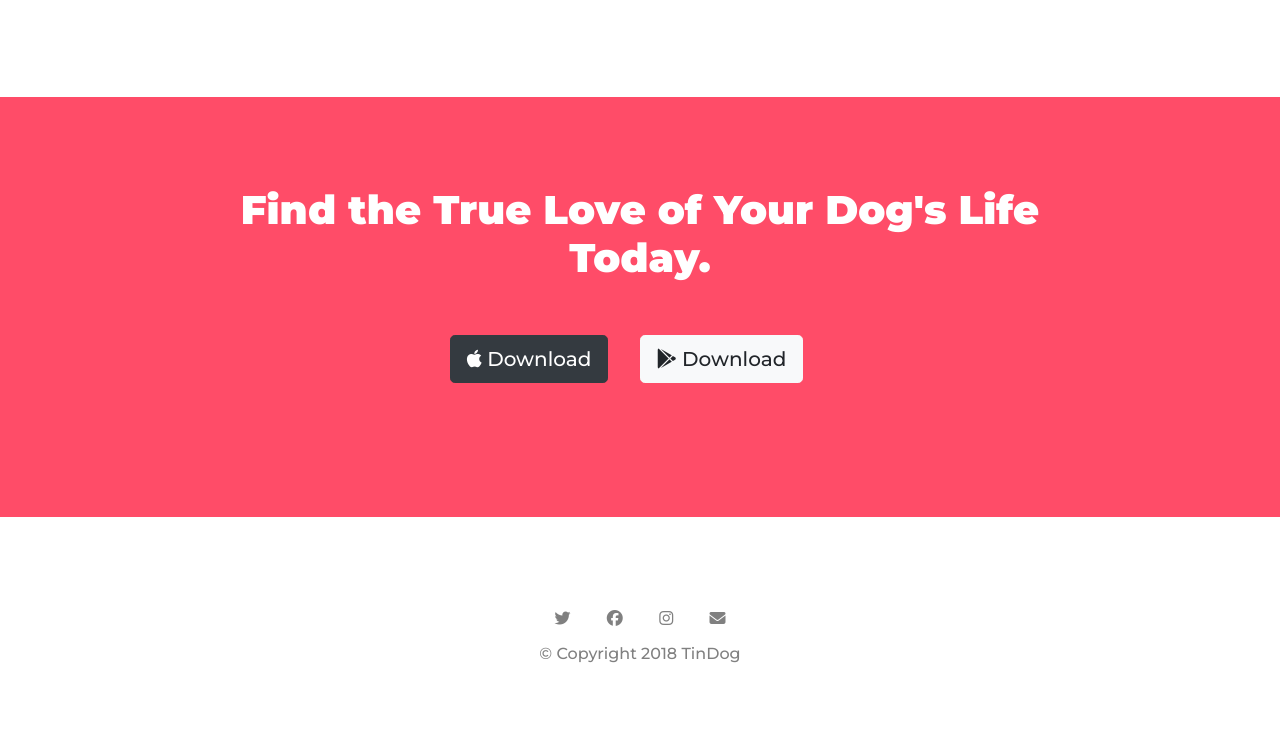
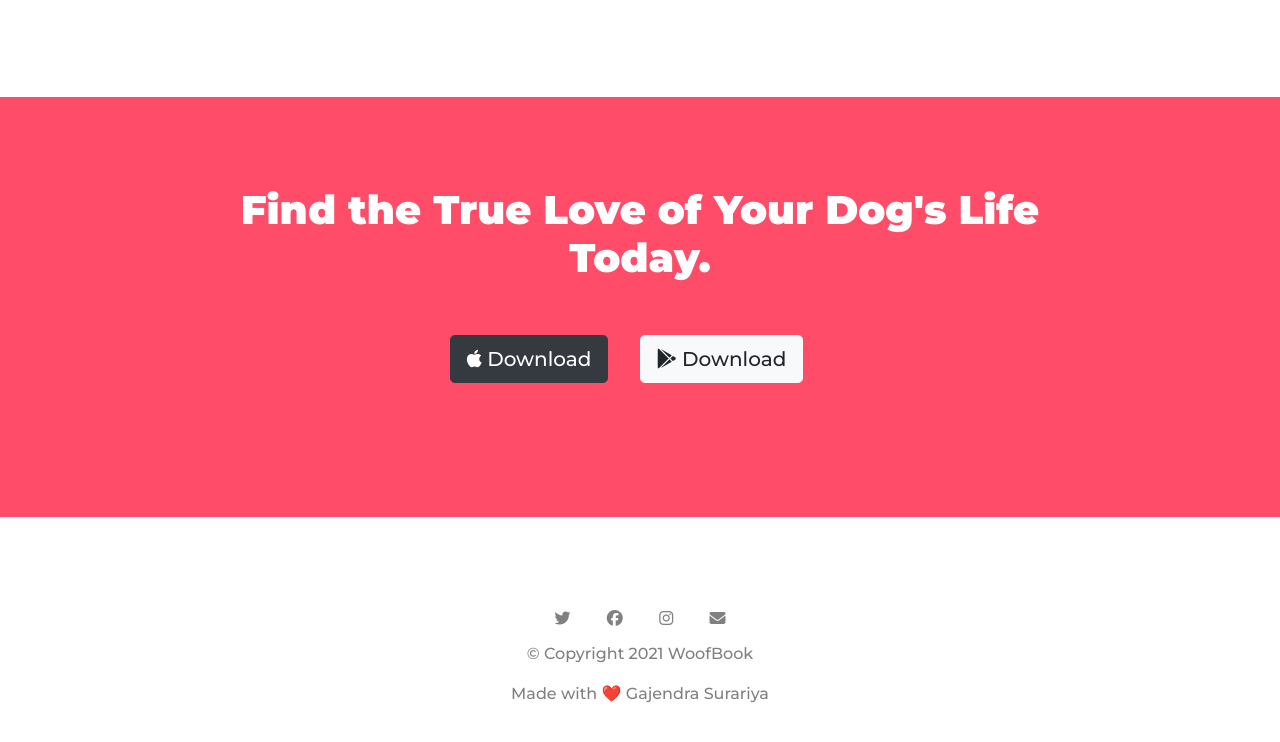
Before and after one commit to gajendra-surariya/Tindog-Start-Master, a plain HTML site: page index.html in a window 1280 px wide. Shown: the part 2254-2996 px from the top of the page. Drawn offline with nearby package versions, Linux system fonts and the light colour scheme.

Commit message:
Update index.html

```diff
--- a/index.html
+++ b/index.html
@@ -3,7 +3,7 @@
 
 <head>
   <meta charset="utf-8">
-  <title>TinDog</title>
+  <title>WoofBook</title>
 
   <link rel="stylesheet" href="https://maxcdn.bootstrapcdn.com/bootstrap/4.0.0/css/bootstrap.min.css" integrity="sha384-Gn5384xqQ1aoWXA+058RXPxPg6fy4IWvTNh0E263XmFcJlSAwiGgFAW/dAiS6JXm" crossorigin="anonymous">
   <script src="https://code.jquery.com/jquery-3.2.1.slim.min.js" integrity="sha384-KJ3o2DKtIkvYIK3UENzmM7KCkRr/rE9/Qpg6aAZGJwFDMVNA/GpGFF93hXpG5KkN" crossorigin="anonymous"></script>
@@ -218,7 +218,8 @@
 
     <footer id="footer">
       <i class="fab footer-icons fa-twitter"></i> <i class="fab footer-icons fa-facebook"></i> <i class="fab footer-icons fa-instagram"></i> <i class="fas footer-icons fa-envelope"></i>
-      <p>© Copyright 2018 TinDog</p>
+      <p>© Copyright 2021 WoofBook</p>
+      <p> Made with ❤️ Gajendra Surariya</p>
 
     </footer>
   </div>
```
